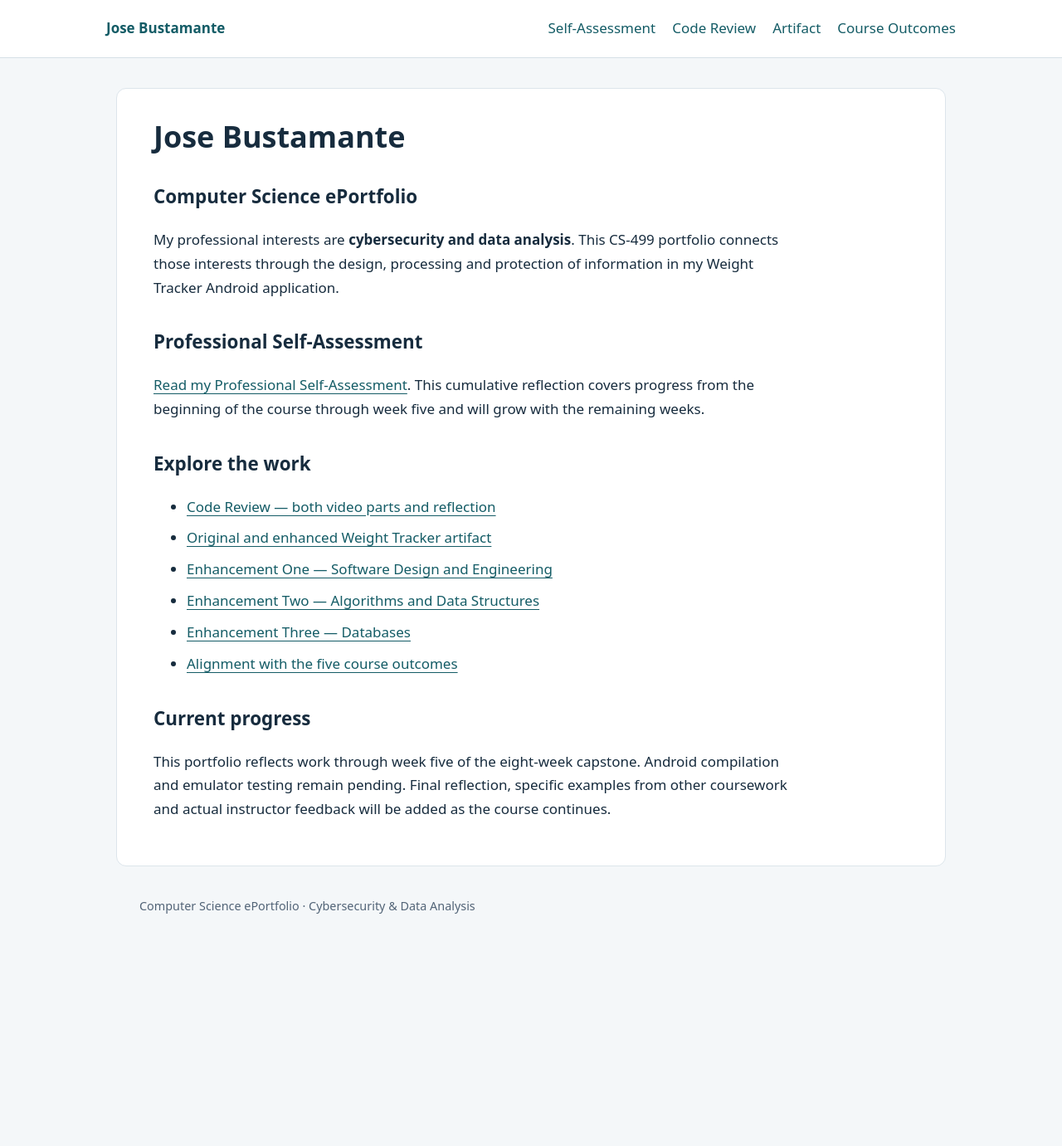
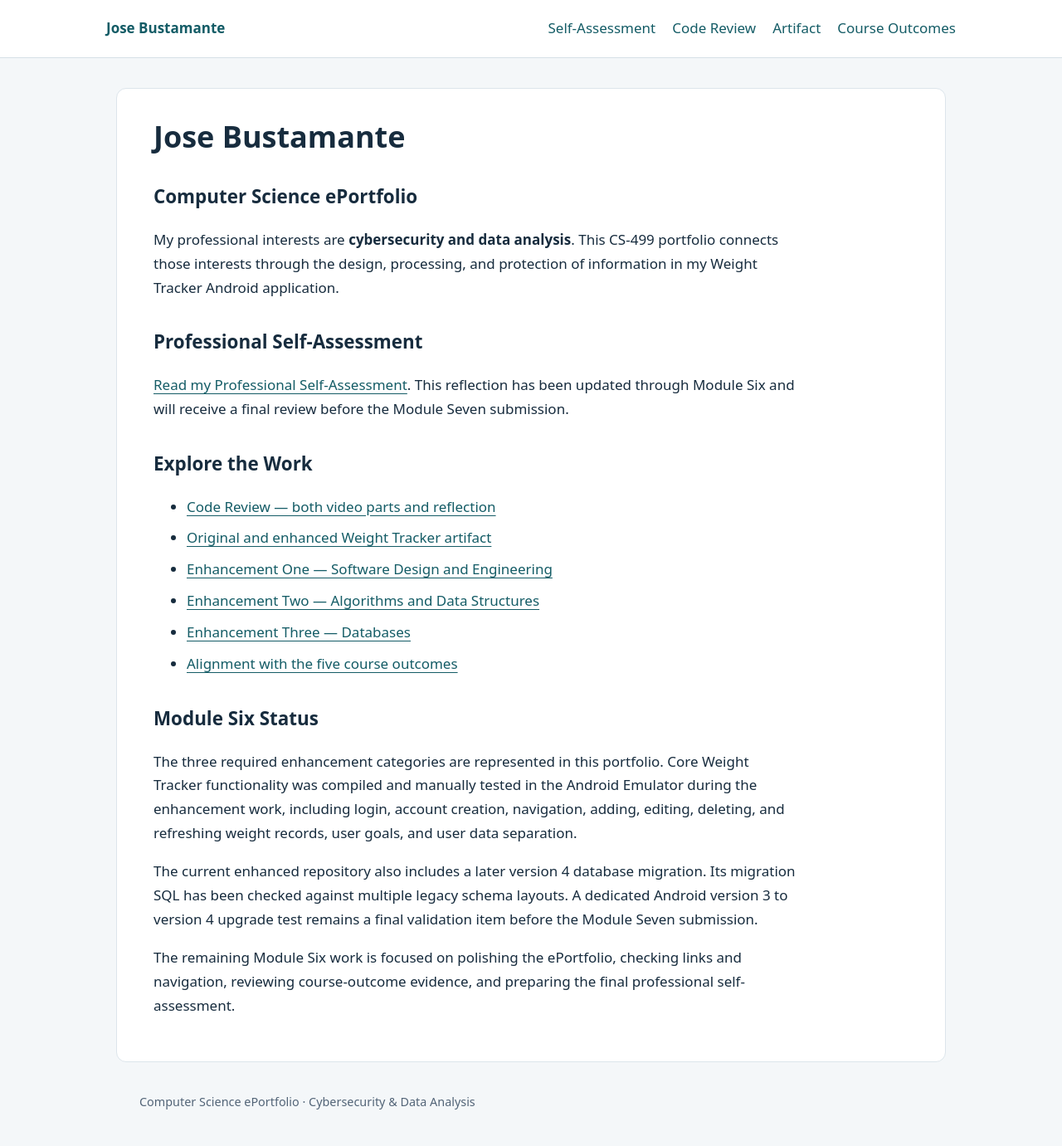
Before and after one commit to Todolomeos/josebustamante-eportfoliofinal, a Jekyll site: the page built from index.md, in a window 1280 px wide. Shown: the whole page at 83% size. Built offline with Jekyll 4.4.1, drawn with Linux system fonts in a browser that asks for light colours; our own code applies the rules of GitHub Pages for plain Markdown files; before the commit the page ends 1145 px from its top, so only the background shows below that.

Commit message:
Polish index.md for Module Six portfolio review

```diff
--- a/index.md
+++ b/index.md
@@ -2,13 +2,13 @@
 
 ## Computer Science ePortfolio
 
-My professional interests are **cybersecurity and data analysis**. This CS-499 portfolio connects those interests through the design, processing and protection of information in my Weight Tracker Android application.
+My professional interests are **cybersecurity and data analysis**. This CS-499 portfolio connects those interests through the design, processing, and protection of information in my Weight Tracker Android application.
 
 ## Professional Self-Assessment
 
-[Read my Professional Self-Assessment](professional-self-assessment.md). This cumulative reflection covers progress from the beginning of the course through week five and will grow with the remaining weeks.
+[Read my Professional Self-Assessment](professional-self-assessment.md). This reflection has been updated through Module Six and will receive a final review before the Module Seven submission.
 
-## Explore the work
+## Explore the Work
 
 - [Code Review — both video parts and reflection](code-review.md)
 - [Original and enhanced Weight Tracker artifact](artifact.md)
@@ -17,6 +17,10 @@ My professional interests are **cybersecurity and data analysis**. This CS-499 p
 - [Enhancement Three — Databases](enhancement-three.md)
 - [Alignment with the five course outcomes](course-outcomes.md)
 
-## Current progress
+## Module Six Status
 
-This portfolio reflects work through week five of the eight-week capstone. Android compilation and emulator testing remain pending. Final reflection, specific examples from other coursework and actual instructor feedback will be added as the course continues.
+The three required enhancement categories are represented in this portfolio. Core Weight Tracker functionality was compiled and manually tested in the Android Emulator during the enhancement work, including login, account creation, navigation, adding, editing, deleting, and refreshing weight records, user goals, and user data separation.
+
+The current enhanced repository also includes a later version 4 database migration. Its migration SQL has been checked against multiple legacy schema layouts. A dedicated Android version 3 to version 4 upgrade test remains a final validation item before the Module Seven submission.
+
+The remaining Module Six work is focused on polishing the ePortfolio, checking links and navigation, reviewing course-outcome evidence, and preparing the final professional self-assessment.
```
